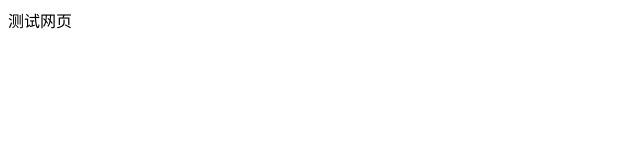
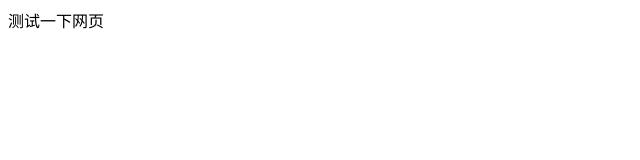
Before and after one commit to zilanhua/zptcsoft.github.io, a plain HTML site: page index.html in a window 1280 px wide. Shown: the full height of the page, 0-640 px from the left. Drawn offline with Linux system fonts and the light colour scheme.

Commit message:
修改index.html
修改index.html

```diff
--- a/index.html
+++ b/index.html
@@ -5,6 +5,6 @@
 	<title>Document</title>
 </head>
 <body>
-	测试网页
+	测试一下网页
 </body>
 </html>
```
